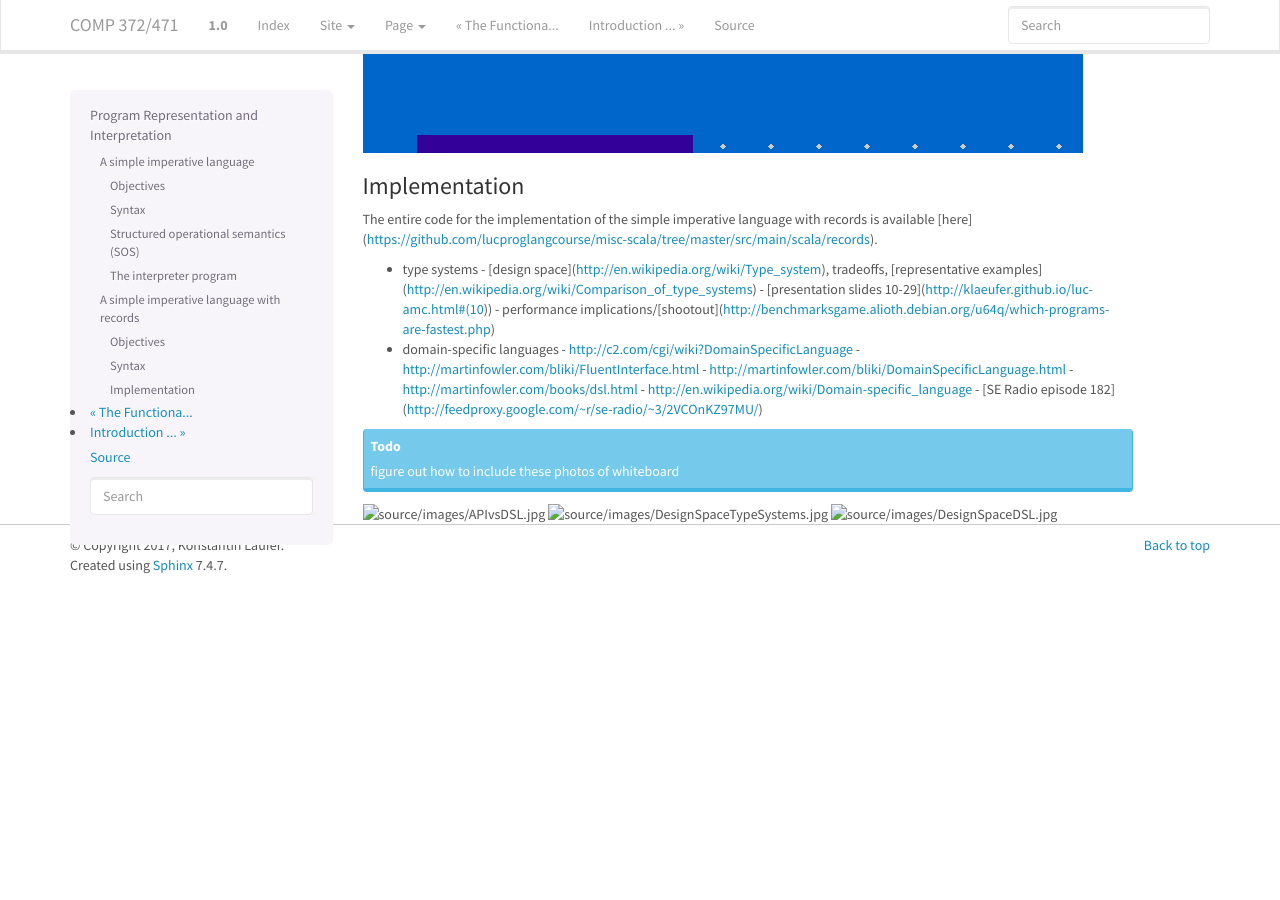
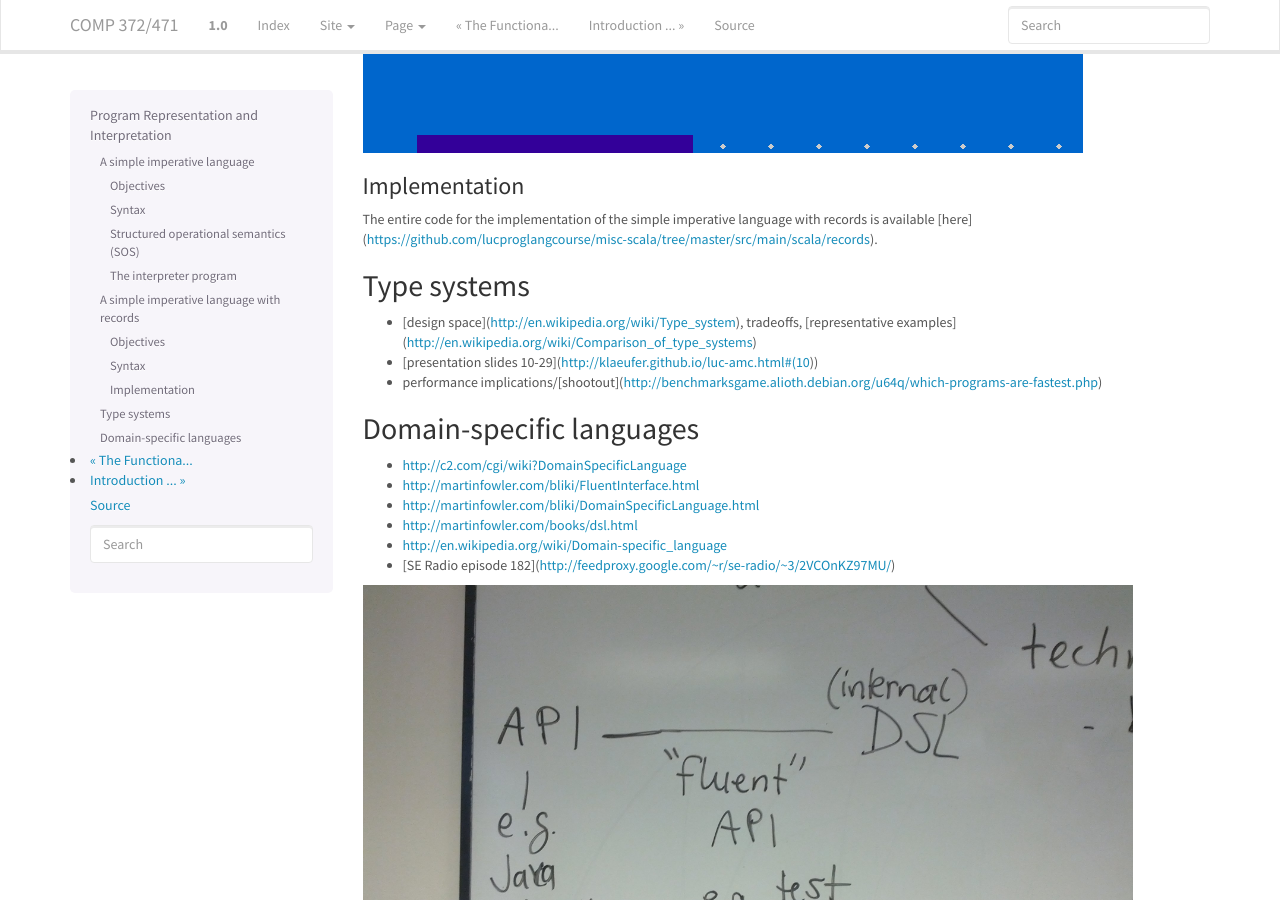
Before and after one commit to lucproglangcourse/lucproglangcourse.github.io, a Sphinx documentation site: the page built from source/representationinterpretation.rst, in a window 1280 px wide and 900 px high, scrolled down 9424 px. Built offline with Sphinx 7.4.7, drawn with Linux system fonts in a browser that asks for light colours; pages that are not in the unit, such as notebooks, are missing from menus; before the commit the page ends 10009 px from its top, so only the background shows below that.

```diff
--- a/source/representationinterpretation.rst
+++ b/source/representationinterpretation.rst
@@ -290,29 +290,27 @@ The entire code for the implementation of the simple imperative language with re
 
 
 
+Type systems
+~~~~~~~~~~~~
 
-- type systems
-  - [design space](http://en.wikipedia.org/wiki/Type_system), tradeoffs, [representative examples](http://en.wikipedia.org/wiki/Comparison_of_type_systems)
-  - [presentation slides 10-29](http://klaeufer.github.io/luc-amc.html#(10))
-  - performance implications/[shootout](http://benchmarksgame.alioth.debian.org/u64q/which-programs-are-fastest.php)
+- [design space](http://en.wikipedia.org/wiki/Type_system), tradeoffs, [representative examples](http://en.wikipedia.org/wiki/Comparison_of_type_systems)
+- [presentation slides 10-29](http://klaeufer.github.io/luc-amc.html#(10))
+- performance implications/[shootout](http://benchmarksgame.alioth.debian.org/u64q/which-programs-are-fastest.php)
 
 
+Domain-specific languages
+~~~~~~~~~~~~~~~~~~~~~~~~~
+
+- http://c2.com/cgi/wiki?DomainSpecificLanguage
+- http://martinfowler.com/bliki/FluentInterface.html
+- http://martinfowler.com/bliki/DomainSpecificLanguage.html
+- http://martinfowler.com/books/dsl.html
+- http://en.wikipedia.org/wiki/Domain-specific_language
+- [SE Radio episode 182](http://feedproxy.google.com/~r/se-radio/~3/2VCOnKZ97MU/)
 
 
-- domain-specific languages
-  - http://c2.com/cgi/wiki?DomainSpecificLanguage
-  - http://martinfowler.com/bliki/FluentInterface.html
-  - http://martinfowler.com/bliki/DomainSpecificLanguage.html
-  - http://martinfowler.com/books/dsl.html
-  - http://en.wikipedia.org/wiki/Domain-specific_language
-  - [SE Radio episode 182](http://feedproxy.google.com/~r/se-radio/~3/2VCOnKZ97MU/)
+.. image:: images/APIvsDSL.jpg
 
+.. image:: images/DesignSpaceTypeSystems.jpg
 
-.. todo:: figure out how to include these photos of whiteboard
-
-
-.. image:: source/images/APIvsDSL.jpg
-
-.. image:: source/images/DesignSpaceTypeSystems.jpg
-
-.. image:: source/images/DesignSpaceDSL.jpg
+.. image:: images/DesignSpaceDSL.jpg
--- a/source/resources.rst
+++ b/source/resources.rst
@@ -185,3 +188,6 @@ Other resources
   Pub. Date: 2012
   Print ISBN-13: 9780201882957
   `online companion site <http://www.haskellcraft.com/craft3e>`_
+
+
+.. todo:: master list of languages for presentation
```
Also changed, not shown: other parts of source/resources.rst (+3 -0 lines), source/index.rst (+13 -5 lines).
